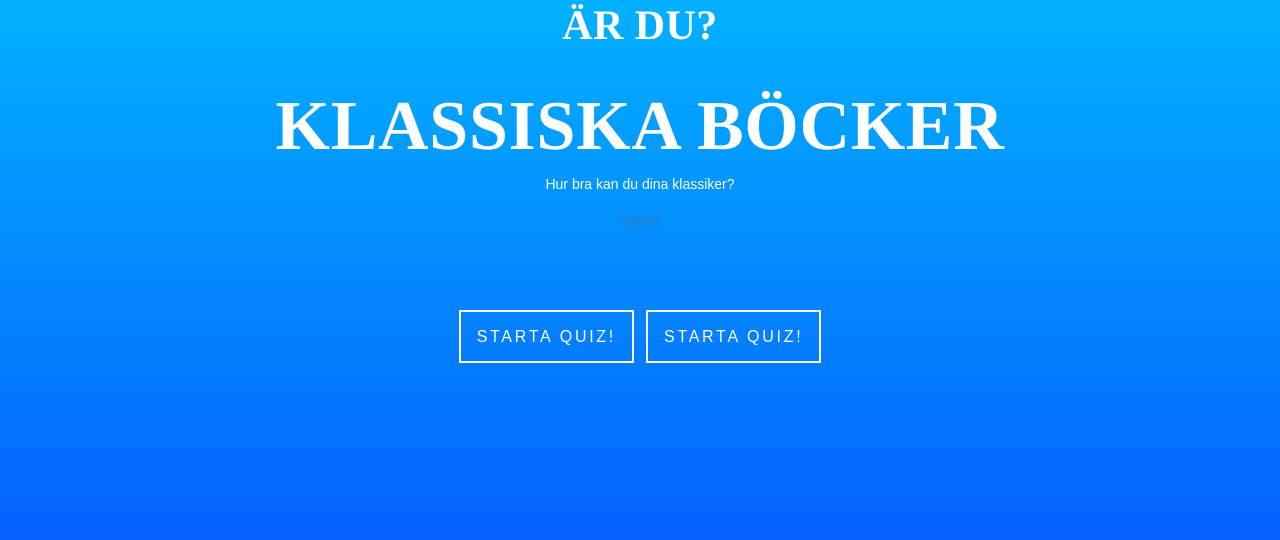
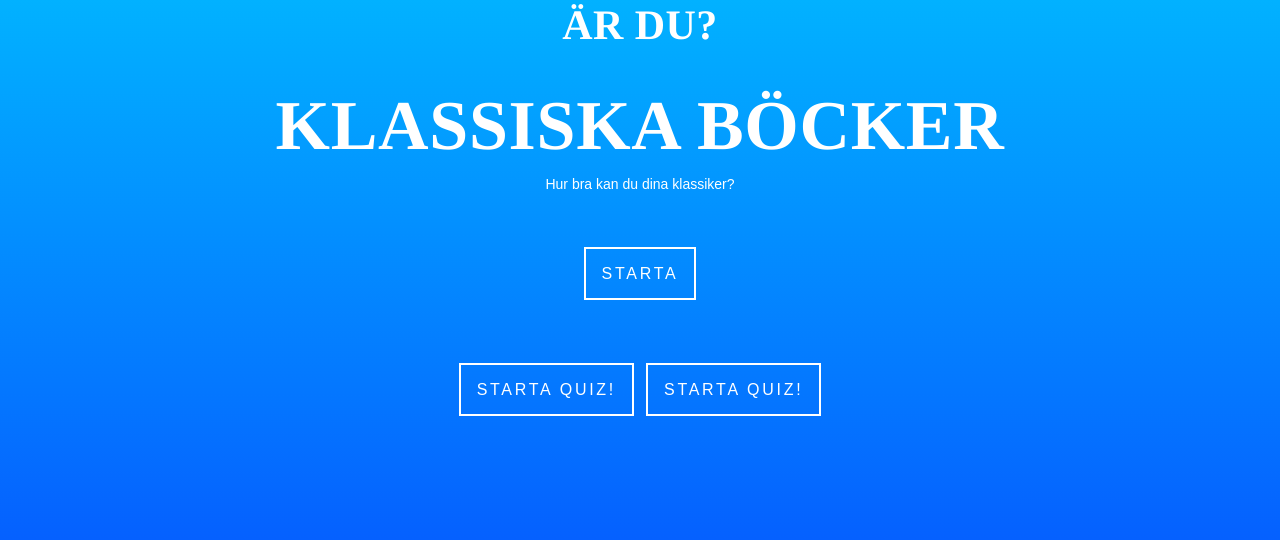
Before and after one commit to Lobsterass/quizproject, a Django app: page /quiz/1/ in a window 1280 px wide. Shown: the part 257-797 px from the top of the page. Run offline with Django 3.2, Linux system fonts and the light colour scheme; some libraries are stand-ins or nearby versions.

Commit message:
quiz.html
button

```diff
--- a/quiz/templates/quiz.html
+++ b/quiz/templates/quiz.html
@@ -17,12 +17,12 @@
 		<br>
 		<h1>{{ quiz.name }}</h1>
 		<p>{{ quiz.description }}</p>
-		<p><a href="{% url 'question_page' quiz_number 1 %}">
-			Starta
-		</a></p>
+		<br>
+		<br>
+		<p><a href="{% url 'question_page' quiz_number 1 %}" class="button">Starta</a></p>
 		<br>
 		<br>
 		<br>
-		<a href="question.html" class="button" >Starta quiz!</a><a href="question.html" class="button" >Starta quiz!</a>
+		<a href="question.html" class="button">Starta quiz!</a><a href="question.html" class="button" >Starta quiz!</a>
 	</body>
 </html>
```
